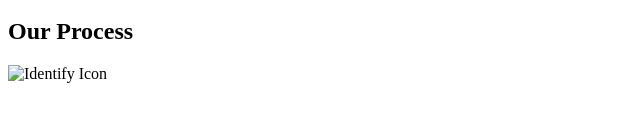
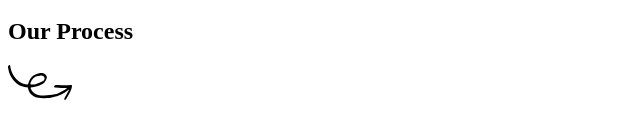
Before and after one commit to garon43/broadway, a plain HTML site: page index.html in a window 1280 px wide. Shown: the part 172-310 px from the top of the page, without its empty margins (0-640 px from the left). Drawn offline with Linux system fonts and the light colour scheme; files that its build step writes are made by us from their sources.

Commit message:
Fixed identify image url

```diff
--- a/index.html
+++ b/index.html
@@ -26,7 +26,7 @@
     <!-- Begin Process Div-->
     <div id="process">
       <h2>Our Process</h2>
-      <img src="./resorces/images/identify.svg" alt="Identify Icon" />
+      <img src="./resources/images/identify.svg" alt="Identify Icon" />
     </div>
     <!-- End Process Div -->
   </body>
```
